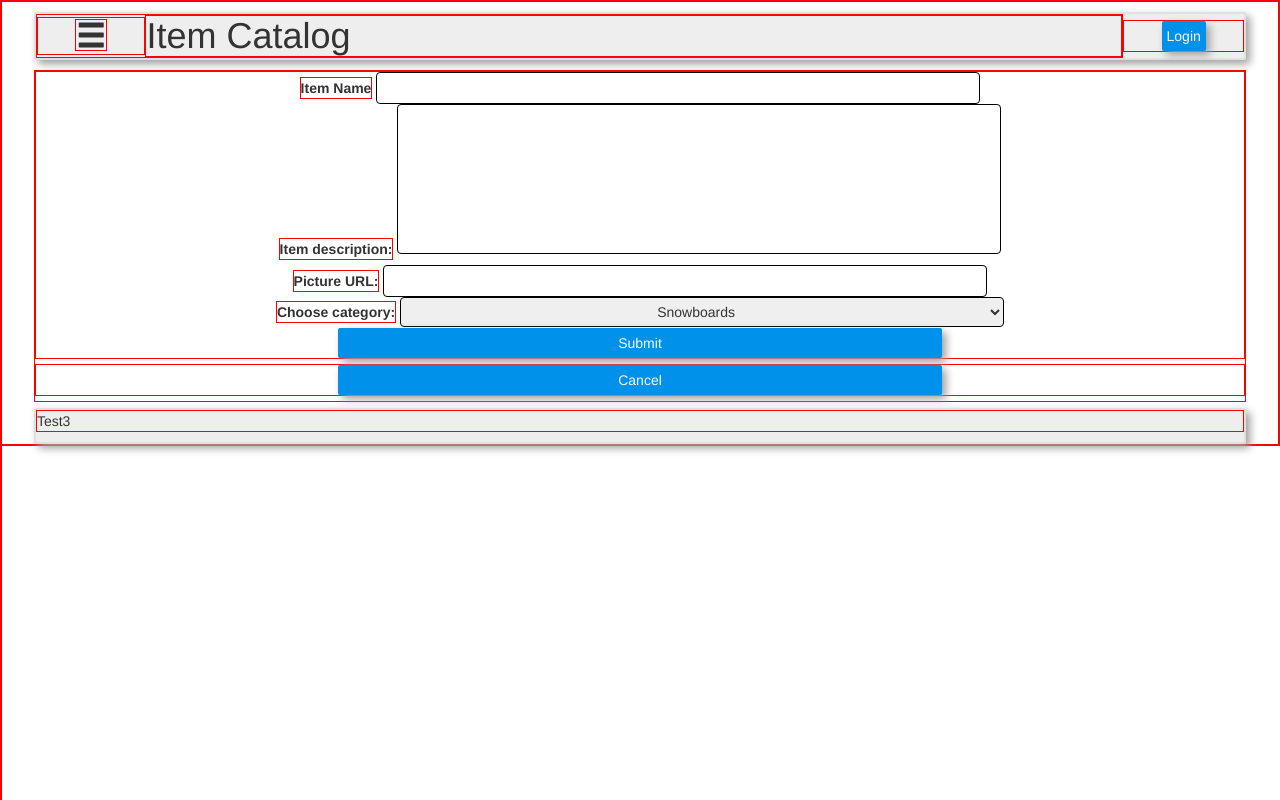
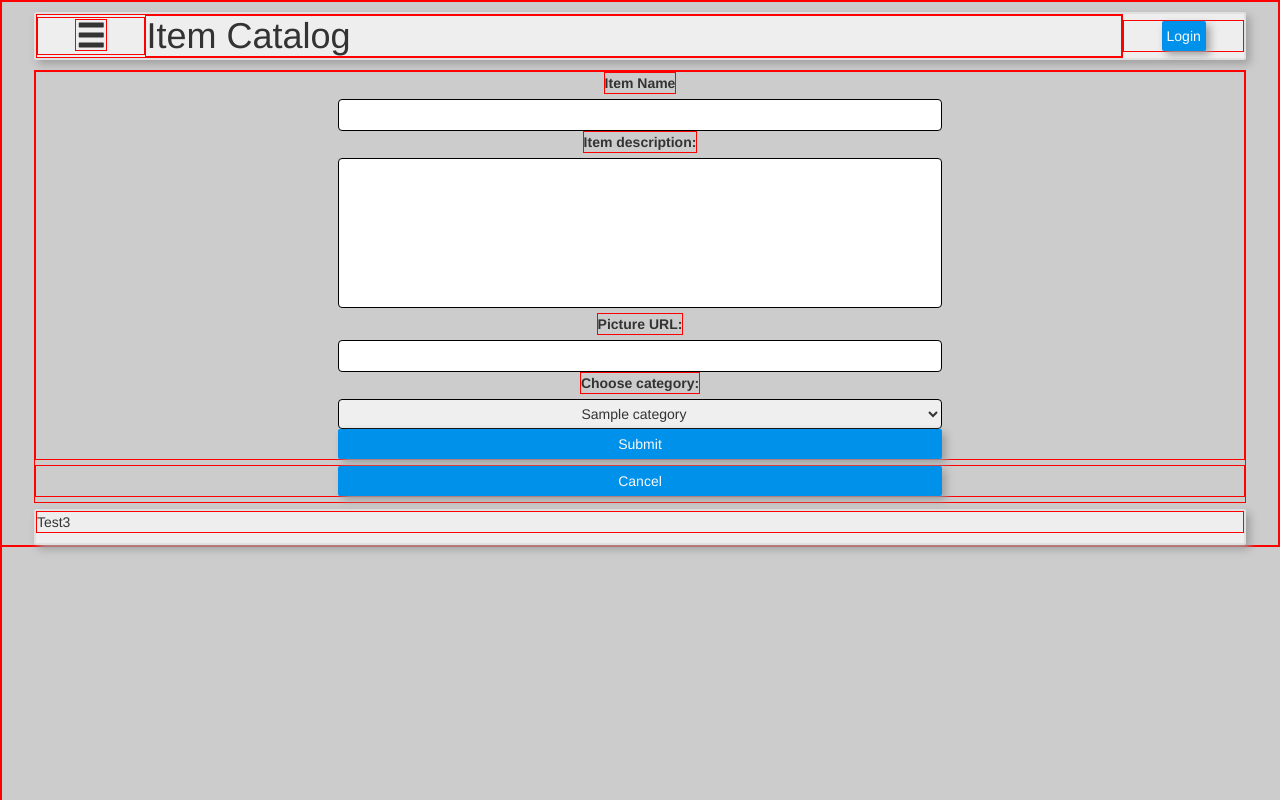
Before and after one commit to wicus199/project-itemCatalog, a Flask app: page /catalog/1/add/ in a window 1280 px wide. Run offline with Flask 2, Linux system fonts and the light colour scheme; tables that the repository leaves empty hold one stand-in row (values such as "Sample post"); some libraries are stand-ins or nearby versions.

Commit message:
Add python functions inside HTML code for the add Item page.

```diff
--- a/templates/addItem.html
+++ b/templates/addItem.html
@@ -8,13 +8,14 @@
         <meta name="mobile-web-app-capable" content="yes">
 
         <title>Add item</title>
-        <link rel="stylesheet" href="../static/addItem-style.css">
-        <link rel="stylesheet" href="../static/main.css">
 
         <!--Import to use glyphicons-->
-		<link rel="stylesheet" href="https://maxcdn.bootstrapcdn.com/bootstrap/3.3.7/css/bootstrap.min.css">
+        <link rel="stylesheet" href="https://maxcdn.bootstrapcdn.com/bootstrap/3.3.7/css/bootstrap.min.css">
 
-        <script src="../static/main.js"></script>
+        <link rel="stylesheet" href="{{url_for('static', filename='addItem-style.css')}}">
+        <link rel="stylesheet" href="{{url_for('static', filename='main.css')}}">
+
+        <script src="{{url_for('static', filename='main.js')}}"></script>
     </head>
 
     <body>
@@ -48,27 +49,30 @@
         <section class="add-item">
             <form class="add-form">
 
-                <label for="iName">Item Name</label>
+                <label for="iName">Item Name</label><br>
                 <input type="text" name="itemName" id="iName"><br>
 
-                <label for="iDescription">Item description:</label>
+                <label for="iDescription">Item description:</label><br>
                 <textarea type="text" name="description" id="iDescription"></textarea><br>
 
-                <label for="picUrl">Picture URL:</label>
+                <label for="picUrl">Picture URL:</label><br>
                 <input type="text" name="pic_url" id="picUrl"><br>
 
-                <label for="catSelect">Choose category:</label>
+                <label for="catSelect">Choose category:</label><br>
                 <select class="category-select" name="cat-name" id="catSelect">
                     <!--For loop to show all available categories-->
-                    <option value="snowb">Snowboards</option>
-                    <option value="pupp">Puppies</option>
-                    <option value="kittens">Kittens</option>
-                    <option value="bikes">Bikes</option>
+                    {% for cat in categories %}
+                        {% if cat.name == category.name %}
+                        <option selected value="{{cat.name}}_val">{{cat.name}}</option>
+                        {% else %}
+                        <option value="{{cat.name}}_val">{{cat.name}}</option>
+                        {% endif %}
+                    {% endfor %}
                 </select>
                 <input type="submit" value="Submit" class="buttons">
             </form>
             <div class="cancel-button">
-                <a href="#" class="buttons cancel">Cancel</a>
+                <a href="{{url_for('viewCategory',category_id=category.id)}}" class="buttons cancel">Cancel</a>
             </div>
         </section>
 
```
